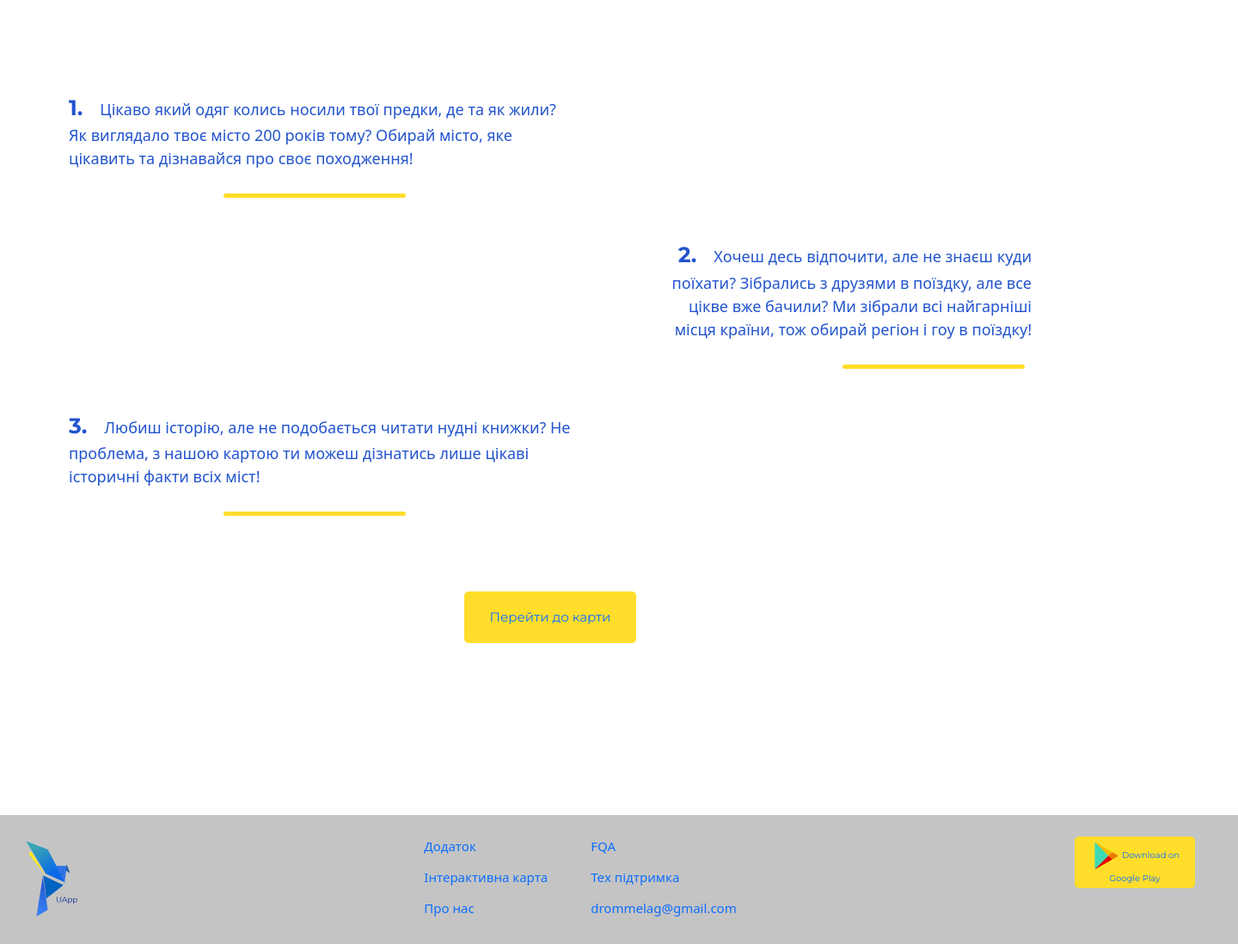
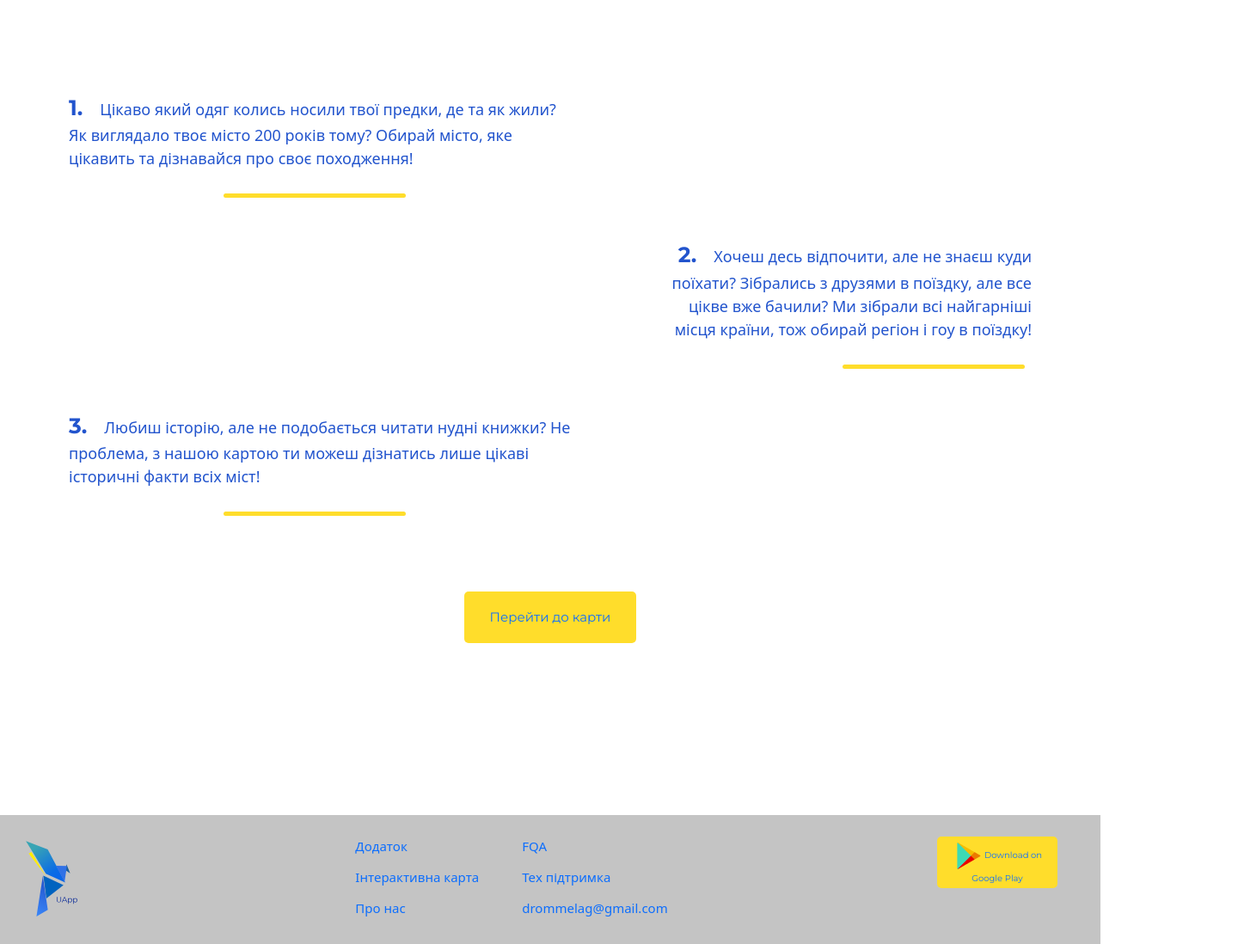
Before and after one commit to DrommeLag/PromoWebsite, a React (Create React App) app: page /home in a window 1280 px wide. Shown: the part 3712-4810 px from the top of the page at 86% size, 1440 px wide, since content can reach past the window. Built offline with nearby package versions, Linux system fonts and the light colour scheme.

Commit message:
fixed width

```diff
--- a/src/components/nav/NavFooter.css
+++ b/src/components/nav/NavFooter.css
@@ -1,6 +1,6 @@
 .footer{
     background-color: #C4C4C4;
-    width: 1440px;
+    width: auto;
     height: 150px;
 }
 
```
